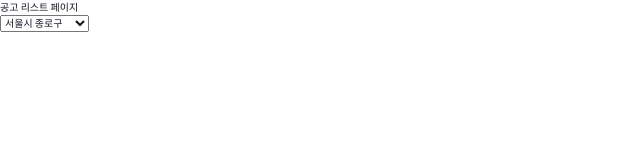
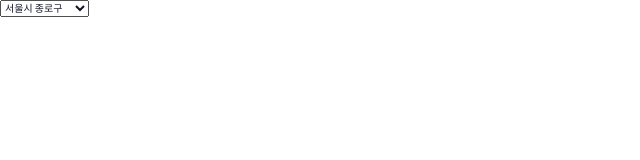
Before and after one commit to codeit-team9/give-more, a Next.js app: page /test in a window 1280 px wide. Shown: the top 160 px of the page, without its empty margins (0-640 px from the left). Built offline with nearby package versions, Linux system fonts and the light colour scheme.

Commit message:
기본 틀 수정

```diff
--- /dev/null
+++ b/src/components/@common/DropDown/PreferredAreaDropdown.module.css
@@ -0,0 +1,3 @@
+.wrapper {
+
+}
--- a/src/components/@common/DropDown/PreferredAreaDropdown.tsx
+++ b/src/components/@common/DropDown/PreferredAreaDropdown.tsx
@@ -1,4 +1,6 @@
-import { useState } from 'react';
+import { ChangeEvent, useState } from 'react';
+import styles from '@/components/@common/DropDown/PreferredAreaDropdown.module.css';
+import DropdownIcon from '@/assets/images/dropdown_icon.svg';
 
 const locations = [
   '서울시 종로구',
@@ -28,20 +30,34 @@ const locations = [
   '서울시 강동구',
 ];
 
-function PreferredAreaDropdown() {
-  const [selectedLocation, setSelectedLocation] = useState(locations[0]);
+function PreferredAreaDropdown(): React.FC {
+  const [selectedLocation, setSelectedLocation] = useState('');
+
+  const handleChange = (event: ChangeEvent<HTMLSelectElement>) => {
+    setSelectedLocation(event.target.value);
+  };
 
   return (
-    <div style={{ maxHeight: '125px', overflowY: 'scroll' }}>
-      <select value={selectedLocation} onChange={(e) => setSelectedLocation(e.target.value)}>
+    <select value={selectedLocation} onChange={handleChange}>
       {locations.map((location) => (
         <option key={location} value={location}>
           {location}
         </option>
       ))}
     </select>
-    </div>
   );
 }
 
 export default PreferredAreaDropdown;
+
+// function PreferredAreaDropdown() {
+//   const [selectedLocation, setSelectedLocation] = useState(locations[0]);
+//   const [isOpen, setIsOpen] = useState(false);
+//   return (
+//     <div className="{styles.wrapper}">
+//       <DropdownIcon />
+//     </div>
+//   );
+// }
+
+// export default PreferredAreaDropdown;
--- a/src/pages/test.tsx
+++ b/src/pages/test.tsx
@@ -3,7 +3,6 @@ import PreferredAreaDropdown from '@/components/@common/DropDown/PreferredAreaDr
 function test() {
   return (
     <>
-      공고 리스트 페이지
       <PreferredAreaDropdown />
     </>
   );
```
Also changed, not shown: src/assets/images/dropdown_icon.svg (added). Lines whose indentation alone changed are shown as unchanged.
